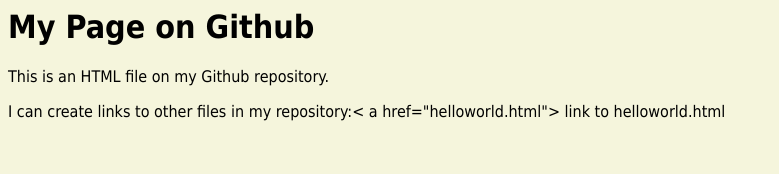
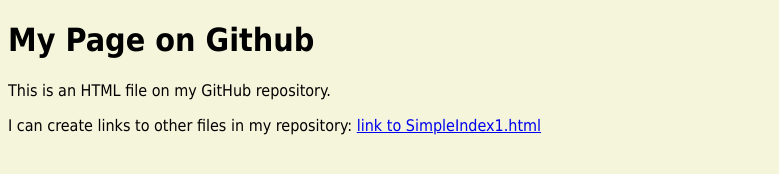
Before and after one commit to anaseh-pvcc/firsthtml, a plain HTML site: page index.html in a window 1280 px wide. Shown: the whole page, without its empty margins (0-779 px from the left). Drawn offline with Linux system fonts and the light colour scheme.

Commit message:
updated index.html

```diff
--- a/index.html
+++ b/index.html
@@ -1,14 +1,20 @@
+<!DOCTYPE html>
+<html lang="en">
+
 <html>
   <head>
-        <title> simple Github Page </title>
+    <title>Simple GitHub Page</title>
+
     <style>
-            body {#2B1700; background-color: #f5F5DC; font-family: tahoma, verdana;}
+      body {#2B1700; background-color: #F5F5DC; font-family: tahoma,  verdana;}
     </style>
   </head>
 
   <body>
     <h1>My Page on Github</h1>
-        <P>This is an HTML file on my Github repository.</P>
-        <P>I can create links to other files in my repository:< a href="helloworld.html"> link to helloworld.html</a></P>
+    <p>This is an HTML file on my GitHub repository.</p>
+    <p>I can create links to other files in my repository: <a href = "SimpleIndex1.html">link to SimpleIndex1.html</a></p>
+
   </body>
+
 </html>
```
Lines whose indentation alone changed are shown as unchanged.
